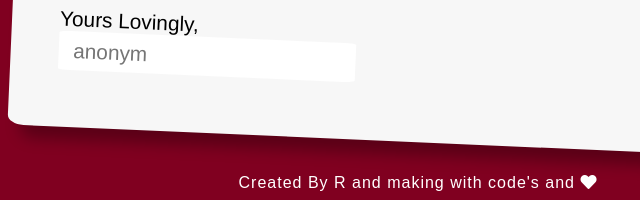
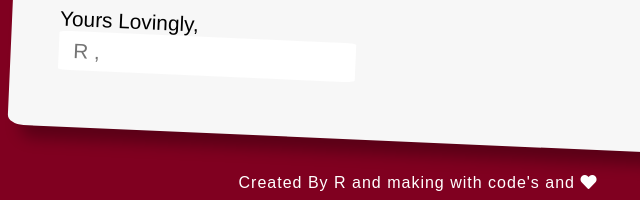
Before and after one commit to compmeetloveletter/compmeetloveletter.github.io, a plain HTML site: page index.html in a window 1280 px wide. Shown: the part 489-689 px from the top of the page, 222-862 px from the left. Drawn offline with Linux system fonts and the light colour scheme; no server answers.

Commit message:
Update index.html

```diff
--- a/index.html
+++ b/index.html
@@ -21,7 +21,7 @@
             <label for = "message">Message</label><br>
             <textarea id = "message" name = "message_to_recipient" placeholder = "So, in this love letter i don't want to talk much. The first think i want to say to reffa still healty and feeling better in everyday even in worse day or in a good day hehe, maybe its not quite long hehe and i hope after this event we can chit-chat as a possible. because you look perfect. xixi thank you"></textarea><br>
             <p>Yours Lovingly, </p><br>
-            <input type = "text" id = "sender_name" name = "sender" placeholder = "anonym">
+            <input type = "text" id = "sender_name" name = "sender" placeholder = "R , ">
           </form>
         </div>
 
```
